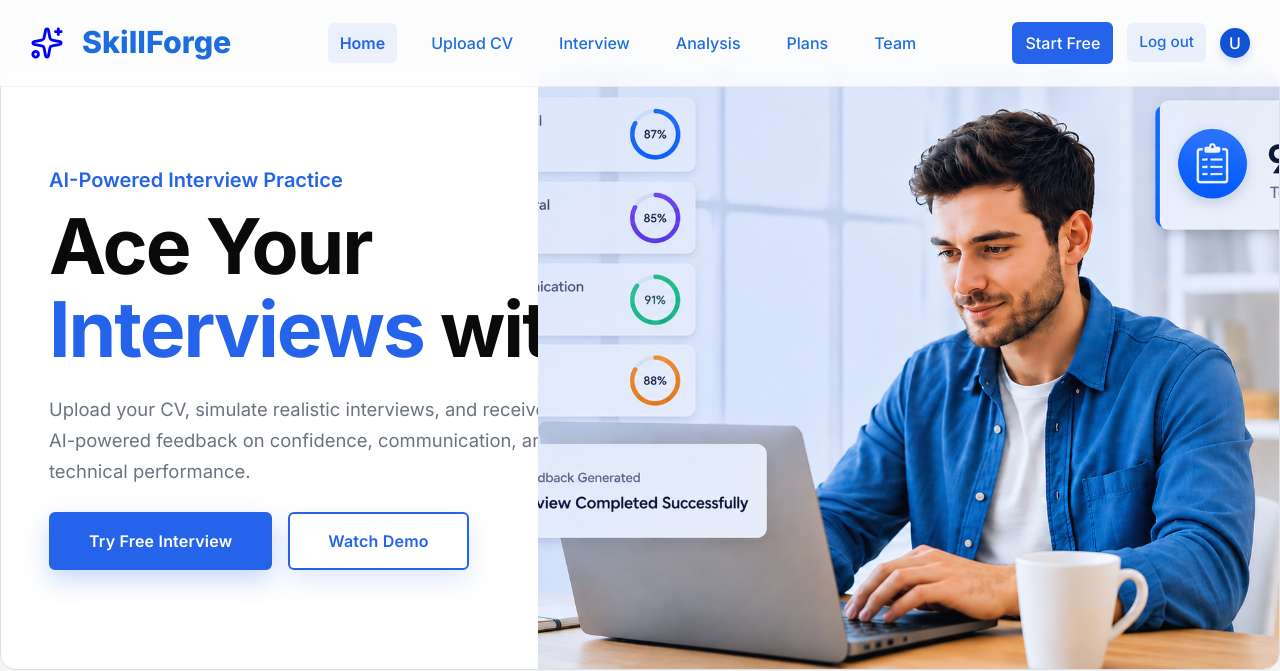
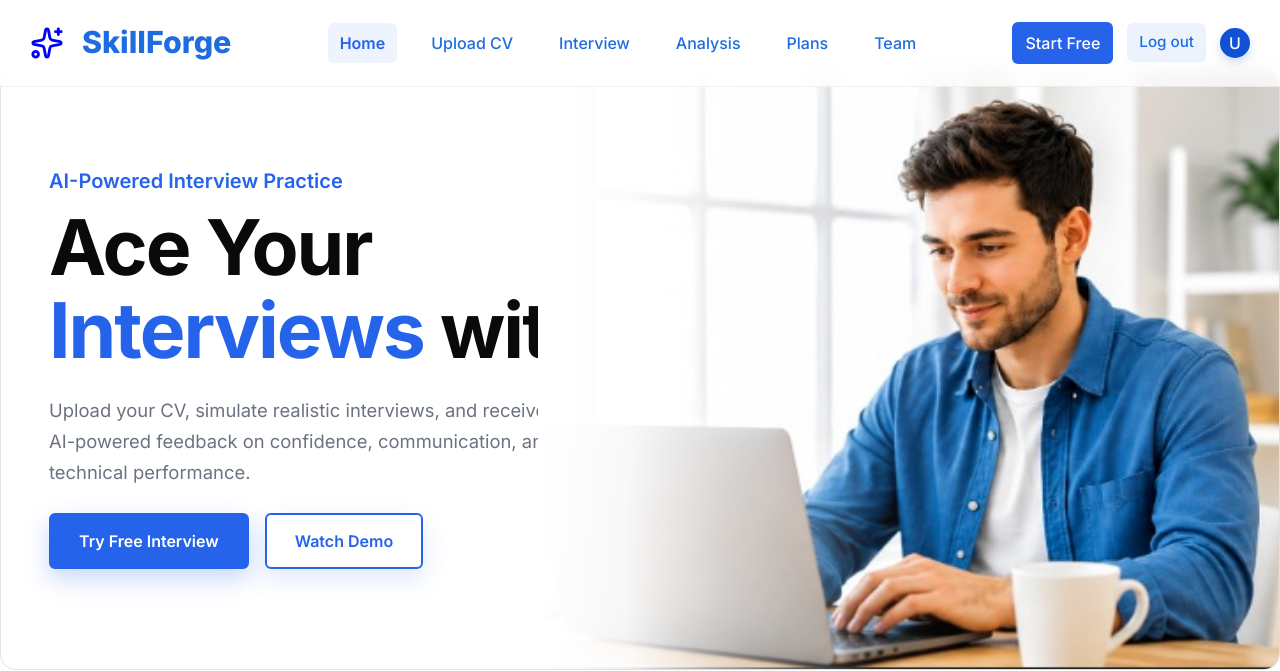
Before and after one commit to ahmadessawii06/skillforge, a React (Vite) app in the folder frontend/: page /skillforge/home in a window 1280 px wide. Shown: the top 671 px of the page. Built offline with nearby package versions, Linux system fonts and the light colour scheme; no server answers; sample sign-in values are in the browser's storage.

Commit message:
refactor: update HeroSection layout and styles, replace hero image, and adjust Home.css background color

```diff
--- a/frontend/src/components/common/header/Header.tsx
+++ b/frontend/src/components/common/header/Header.tsx
@@ -23,7 +23,23 @@ export default function Header() {
 
         <span >
 
-          <svg xmlns="http://www.w3.org/2000/svg" width="34" height="34" viewBox="0 0 24 24" fill="none" stroke="blue" stroke-width="2" stroke-linecap="round" stroke-linejoin="round" class="lucide lucide-sparkles-icon lucide-sparkles"><path d="M11.017 2.814a1 1 0 0 1 1.966 0l1.051 5.558a2 2 0 0 0 1.594 1.594l5.558 1.051a1 1 0 0 1 0 1.966l-5.558 1.051a2 2 0 0 0-1.594 1.594l-1.051 5.558a1 1 0 0 1-1.966 0l-1.051-5.558a2 2 0 0 0-1.594-1.594l-5.558-1.051a1 1 0 0 1 0-1.966l5.558-1.051a2 2 0 0 0 1.594-1.594z" /><path d="M20 2v4" /><path d="M22 4h-4" /><circle cx="4" cy="20" r="2" /></svg>
+<svg
+  xmlns="http://www.w3.org/2000/svg"
+  width="34"
+  height="34"
+  viewBox="0 0 24 24"
+  fill="none"
+  stroke="blue"
+  strokeWidth="2"
+  strokeLinecap="round"
+  strokeLinejoin="round"
+  className="lucide lucide-sparkles-icon lucide-sparkles"
+>
+  <path d="M11.017 2.814a1 1 0 0 1 1.966 0l1.051 5.558a2 2 0 0 0 1.594 1.594l5.558 1.051a1 1 0 0 1 0 1.966l-5.558 1.051a2 2 0 0 0-1.594 1.594l-1.051 5.558a1 1 0 0 1-1.966 0l-1.051-5.558a2 2 0 0 0-1.594-1.594l-5.558-1.051a1 1 0 0 1 0-1.966l5.558-1.051a2 2 0 0 0 1.594-1.594z" />
+  <path d="M20 2v4" />
+  <path d="M22 4h-4" />
+  <circle cx="4" cy="20" r="2" />
+</svg>
         </span>
 
         <Link
--- a/frontend/src/components/home/HeroSection.tsx
+++ b/frontend/src/components/home/HeroSection.tsx
@@ -3,7 +3,8 @@ import { Link } from "react-router-dom";
 import "./css.css";
 
 const HeroSection = () => {
-  const fullName = localStorage.getItem("fullName") || "User";
+
+
   return (
     <section
   className="position-relative rounded-4 p-4 p-md-5 border text-dark overflow-hidden d-flex align-items-center"
@@ -12,12 +13,17 @@ const HeroSection = () => {
         marginTop: "70px",
         backgroundColor: "#ffffff",
         minHeight: "600px",
+        gap: "20px",
       }}
     >
-      {/* Content */}
+      {/* Left Content */}
       <div
         className="position-relative z-index-1"
-        style={{ maxWidth: "42rem" }}
+        style={{
+          maxWidth: "42rem",
+          // width: "48%",
+          minWidth: "320px",
+        }}
       >
         <h1
           className="fw-bold mb-3"
@@ -41,7 +47,9 @@ const HeroSection = () => {
           >
             AI-Powered Interview Practice
           </span>
-          Ace Your <span style={{ color: "#2563eb" }}>Interviews</span> with AI
+
+          Ace Your{" "}
+          <span style={{ color: "#2563eb" }}>Interviews</span> with AI
         </h1>
 
         <p
@@ -68,36 +76,21 @@ const HeroSection = () => {
             style={{
   backgroundColor: "#2563eb",
   color: "white",
-                padding: "15px 38px",
+  padding: "14px 28px",
+  width: "100%",
+  maxWidth: "260px",
   fontFamily: "Inter, sans-serif",
   fontWeight: 600,
   fontSize: "16px",
-                letterSpacing: "0.2px",
   border: "2px solid #2563eb",
-                textTransform: "none",
   transition: "all 0.3s ease",
   boxShadow: "0 10px 24px rgba(37, 99, 235, 0.25)",
-              }}
-              onMouseEnter={(e) => {
-                e.currentTarget.style.backgroundColor = "transparent";
-                e.currentTarget.style.color = "#2563eb";
-                e.currentTarget.style.border = "2px solid #2563eb";
-                e.currentTarget.style.transform = "translateY(-2px)";
-                e.currentTarget.style.boxShadow =
-                  "0 14px 30px rgba(37, 99, 235, 0.28)";
-              }}
-              onMouseLeave={(e) => {
-                e.currentTarget.style.backgroundColor = "#2563eb";
-                e.currentTarget.style.color = "white";
-                e.currentTarget.style.border = "2px solid #2563eb";
-                e.currentTarget.style.transform = "translateY(0)";
-                e.currentTarget.style.boxShadow =
-                  "0 10px 24px rgba(37, 99, 235, 0.25)";
 }}
             >
               Try Free Interview
             </button>
           </Link>
+
           <Link
             to="https://youtu.be/HAwSciaIkLs"
             target="_blank"
@@ -108,31 +101,15 @@ const HeroSection = () => {
      style={{
   backgroundColor: "white",
   color: "#2563eb",
-                padding: "15px 38px",
+  padding: "14px 28px",
+  width: "100%",
+  maxWidth: "260px",
   fontFamily: "Inter, sans-serif",
   fontWeight: 600,
   fontSize: "16px",
-                letterSpacing: "0.2px",
   border: "2px solid #2563eb",
-                textTransform: "none",
   transition: "all 0.3s ease",
   boxShadow: "0 10px 24px rgba(37, 99, 235, 0.15)",
-              }}
-              onMouseEnter={(e) => {
-                e.currentTarget.style.backgroundColor = "#2563eb";
-                e.currentTarget.style.color = "white";
-                e.currentTarget.style.border = "2px solid #2563eb";
-                e.currentTarget.style.transform = "translateY(-2px)";
-                e.currentTarget.style.boxShadow =
-                  "0 14px 30px rgba(37, 99, 235, 0.28)";
-              }}
-              onMouseLeave={(e) => {
-                e.currentTarget.style.backgroundColor = "white";
-                e.currentTarget.style.color = "#2563eb";
-                e.currentTarget.style.border = "2px solid #2563eb";
-                e.currentTarget.style.transform = "translateY(0)";
-                e.currentTarget.style.boxShadow =
-                  "0 10px 24px rgba(37, 99, 235, 0.15)";
 }}
             >
               Watch Demo
@@ -141,28 +118,31 @@ const HeroSection = () => {
         </div>
       </div>
 
+      {/* Right Image */}
       <div
-        className=" position-absolute end-0 d-none d-md-block "
+  className="d-none d-md-block position-absolute top-0 end-0"
   style={{
     width: "58%",
     height: "100%",
-          backgroundImage: 'url("./hero3.png")',
+    backgroundImage: 'url("./man.jpeg")',
     backgroundSize: "cover",
     backgroundPosition: "center",
-          backgroundColor: "rgba(255,255,255,0.08)",
-          backdropFilter: "blur(2px)",
-
+    backgroundRepeat: "no-repeat",
   }}
 >
+  {/* Fade Effect */}
   <div
     style={{
       position: "absolute",
       inset: 0,
       background: `
         linear-gradient(
-        135deg,
-        rgba(37,99,235,0.12),
-        rgba(255,255,255,0.02)
+          to right,
+          rgba(255,255,255,1) 0%,
+          rgba(255,255,255,0.92) 12%,
+          rgba(255,255,255,0.55) 25%,
+          rgba(255,255,255,0.05) 45%,
+          rgba(255,255,255,0) 60%
         )
       `,
     }}
--- a/frontend/src/pages/home/Home.css
+++ b/frontend/src/pages/home/Home.css
@@ -7,7 +7,7 @@ body{
 
 
 .home-page {
-  background: #f3f4f6;
+  background: #ffffff;
   min-height: 100vh;}
 
 .home-main {
```
Also changed, not shown: frontend/public/hero3.png (deleted), frontend/public/man.jpeg (added). Lines whose indentation alone changed are shown as unchanged.
